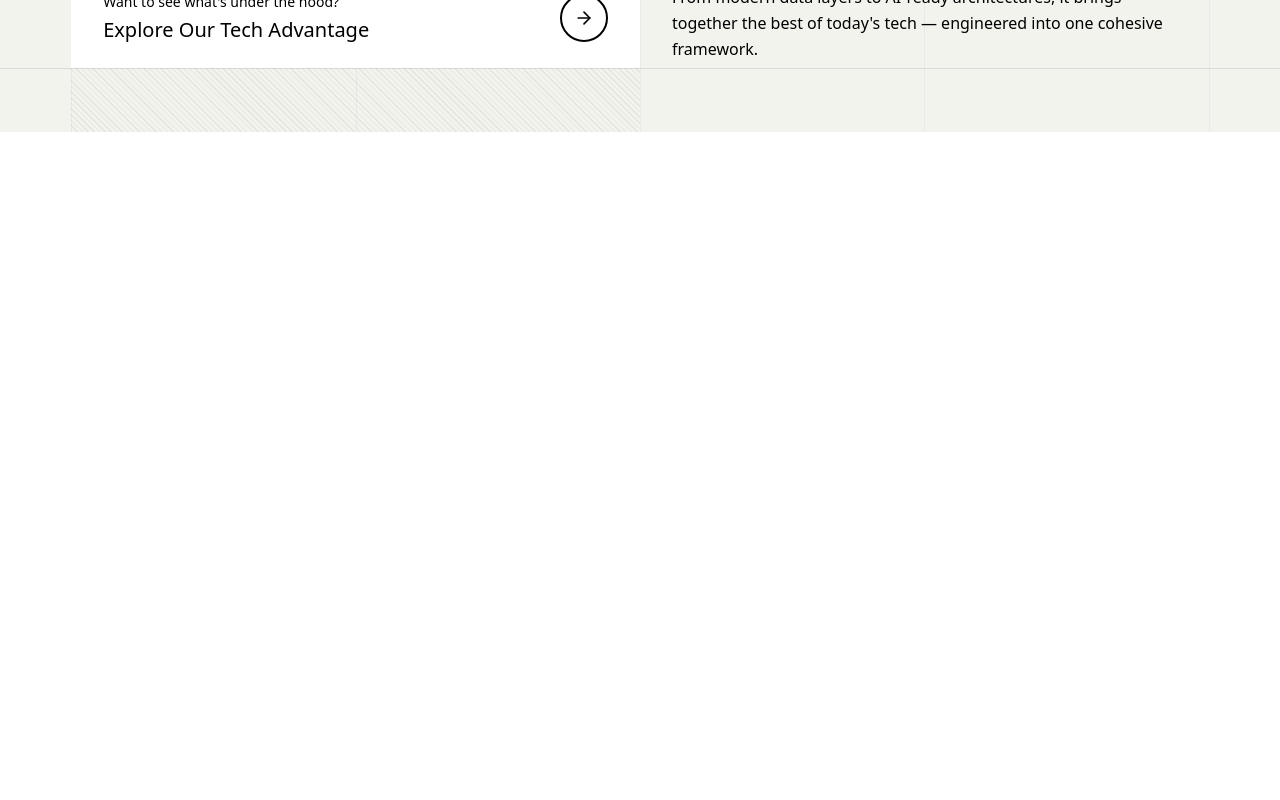
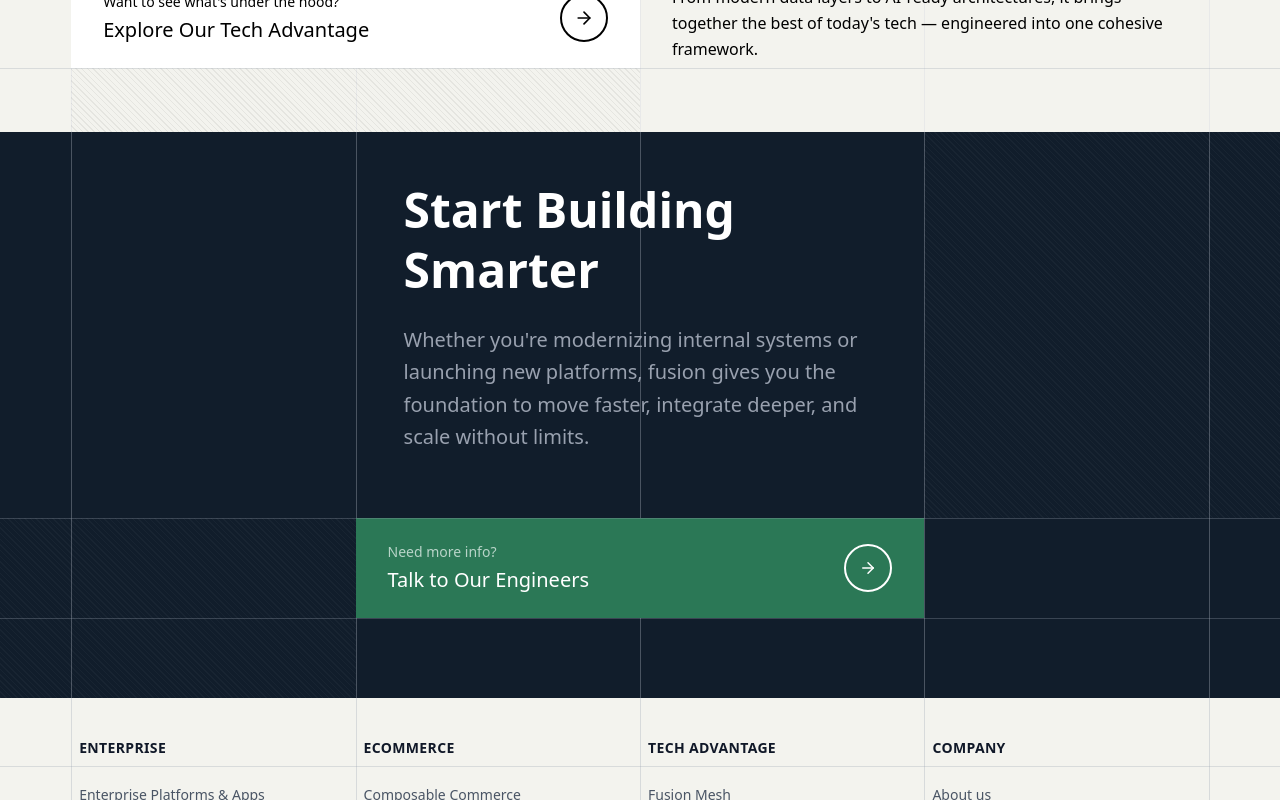
Before and after one commit to abdullah-fareed1/synergic, a Next.js app: page /fusionmesh in a window 1280 px wide. Shown: the part 3920-4720 px from the top of the page. Before the commit the page ends 4052 px from the top, so only its background shows below. Built offline with nearby package versions, Linux system fonts and the light colour scheme.

Commit message:
FusionMesh Page: Completed

```diff
--- a/app/fusionmesh/page.tsx
+++ b/app/fusionmesh/page.tsx
@@ -2,6 +2,7 @@
 import FusionMeshGlanceSection from "./sections/FusionMeshGlanceSection";
 import HeroSection from "./sections/HeroSection";
 import SolutionsSection from "./sections/SolutionsSection";
+import StartBuildingSmarterSection from "./sections/StartBuildingSmarterSection";
 import WhyFusionMeshSection from "./sections/WhyFusionMeshSection";
 
 export default function FusionMesh() {
@@ -11,7 +12,8 @@
       <FusionMeshGlanceSection />
       <WhyFusionMeshSection />
       <SolutionsSection />
-      {/* <Footer /> */}
+      <StartBuildingSmarterSection />
+      <Footer />
     </main>
   );
 }
--- a/app/fusionmesh/sections/SolutionsSection.tsx
+++ b/app/fusionmesh/sections/SolutionsSection.tsx
@@ -1,9 +1,33 @@
-import React from "react";
+"use client";
+
+import React, { useRef, useEffect, useState } from "react";
 import { GridSection, GridContainer, GridCol } from "../../components/grid";
 
 const SolutionsSection = () => {
   const stripePattern =
     "repeating-linear-gradient(45deg, rgba(0, 0, 0, 0.06) 0px, rgba(0, 0, 0, 0.06) 1px, transparent 1px, transparent 4px)";
+
+  const sectionRef = useRef<HTMLDivElement>(null);
+  const buttonRef = useRef<HTMLDivElement>(null);
+  const [buttonTopPosition, setButtonTopPosition] = useState('0px');
+  const [buttonHeight, setButtonHeight] = useState('89px');
+
+  useEffect(() => {
+    const updateButtonPosition = () => {
+      if (sectionRef.current && buttonRef.current) {
+        const sectionRect = sectionRef.current.getBoundingClientRect();
+        const buttonRect = buttonRef.current.getBoundingClientRect();
+        const buttonTopRelative = buttonRect.top - sectionRect.top;
+        setButtonTopPosition(`${buttonTopRelative}px`);
+        setButtonHeight(`${buttonRect.height}px`);
+      }
+    };
+
+    updateButtonPosition();
+    window.addEventListener('resize', updateButtonPosition);
+    setTimeout(updateButtonPosition, 100);
+    return () => window.removeEventListener('resize', updateButtonPosition);
+  }, []);
 
   const solutions = [
     {
@@ -47,6 +71,7 @@
 
   return (
     <div className="bg-[#F3F3EE]">
+      {/* Desktop Grid Layout */}
       <GridSection
         showLines={[true, true, true, true, true]}
         bgColor="bg-[#F3F3EE]"
@@ -138,24 +163,28 @@
           </GridCol>
         </GridContainer>
       </GridSection>
+
+      {/* Desktop Grid Layout - Second Section */}
       <GridSection
         showLines={[true, true, true, true, true]}
         bgColor="bg-[#F3F3EE]"
         className="relative hidden lg:block"
         minHeight="450px"
       >
+        <div ref={sectionRef} className="relative w-full h-full">
           <div
             className="hidden lg:block absolute left-0 right-0 h-px bg-gray-400 opacity-30"
             style={{ top: "1px", zIndex: 2 }}
           />
+
           <div
             className="hidden lg:block absolute left-0 right-0 h-px bg-gray-400 opacity-30"
-          style={{ bottom: "165px", zIndex: 2 }}
+            style={{ top: buttonTopPosition, zIndex: 6 }}
           />
 
           <div
             className="hidden lg:block absolute left-0 right-0 h-px bg-gray-400 opacity-30"
-          style={{ bottom: "63px", zIndex: 2 }}
+            style={{ top: `calc(${buttonTopPosition} + ${buttonHeight})`, zIndex: 6 }}
           />
 
           <GridContainer className="items-stretch min-h-[450px]">
@@ -172,8 +201,8 @@
                 </h2>
               </div>
 
-            <div>
-              <button className="w-full flex items-center justify-between px-8 py-6 bg-white text-black text-lg transition-all duration-300 hover:bg-gray-50">
+              <div ref={buttonRef}>
+                <button className="w-full flex items-center justify-between px-8 py-6 bg-white text-black text-lg cursor-pointer">
                   <div className="flex flex-col items-start">
                     <span className="text-sm text-black mb-1">
                       Want to see what's under the hood?
@@ -217,8 +246,10 @@
               </div>
             </GridCol>
           </GridContainer>
+        </div>
       </GridSection>
 
+      {/* Mobile Layout */}
       <section className="lg:hidden">
         <div className="px-6 pt-8 pb-8">
           <h2 className="text-4xl font-extrabold text-black leading-tight mb-4">
@@ -273,7 +304,7 @@
             <span className="text-xs text-black mb-1">
               Need a custom mix? We'll design the right stack.
             </span>
-            <span className="text-lg font-normal">
+            <span className="text-lg">
               Start your unique commerce platform
             </span>
           </div>
--- /dev/null
+++ b/app/fusionmesh/sections/StartBuildingSmarterSection.tsx
@@ -0,0 +1,192 @@
+"use client";
+
+import React, { useRef, useEffect, useState } from "react";
+import { GridSection, GridContainer, GridCol } from "../../components/grid";
+
+const StartBuildingSmarterSection = () => {
+  const stripePattern =
+    "repeating-linear-gradient(45deg, rgba(255, 255, 255, 0.03) 0px, rgba(255, 255, 255, 0.03) 1px, transparent 1px, transparent 4px)";
+  const sectionRef = useRef<HTMLDivElement>(null);
+  const buttonRef = useRef<HTMLDivElement>(null);
+  const [buttonTopPosition, setButtonTopPosition] = useState("50%");
+  const [buttonHeight, setButtonHeight] = useState("80px");
+
+  useEffect(() => {
+    const updateButtonPosition = () => {
+      if (sectionRef.current && buttonRef.current) {
+        const sectionRect = sectionRef.current.getBoundingClientRect();
+        const buttonRect = buttonRef.current.getBoundingClientRect();
+        const buttonTopRelative = buttonRect.top - sectionRect.top;
+        const percentagePosition =
+          (buttonTopRelative / sectionRect.height) * 100;
+        setButtonTopPosition(`${percentagePosition}%`);
+        setButtonHeight(`${buttonRect.height}px`);
+      }
+    };
+
+    updateButtonPosition();
+    window.addEventListener("resize", updateButtonPosition);
+    setTimeout(updateButtonPosition, 100);
+    return () => window.removeEventListener("resize", updateButtonPosition);
+  }, []);
+
+  return (
+    <>
+      {/* Desktop Grid Layout */}
+      <GridSection
+        showLines={[true, true, true, true, true]}
+        bgColor="bg-[#111D2B]"
+        className="relative"
+        desktopOnly={true}
+      >
+        <div ref={sectionRef} className="relative w-full h-full">
+          <div
+            className="hidden lg:block absolute left-0"
+            style={{
+              width: "27.78%",
+              background: stripePattern,
+              top: "auto",
+              bottom: 0,
+              height: `calc(100% - ${buttonTopPosition})`,
+              zIndex: 1,
+            }}
+          />
+
+          <div
+            className="hidden lg:block absolute right-0"
+            style={{
+              width: "27.78%",
+              background: stripePattern,
+              top: 0,
+              height: buttonTopPosition,
+              zIndex: 1,
+            }}
+          />
+
+          <div className="relative z-10 flex flex-col min-h-[50vh]">
+            <div className="flex-1 flex items-center pt-12 pb-16">
+              <GridContainer className="w-full">
+                <GridCol span="A" className="h-full">
+                  <div />
+                </GridCol>
+
+                <GridCol span="BC" className="flex items-center">
+                  <div className="px-12">
+                    <h2 className="text-white text-5xl font-bold mb-6 leading-tight">
+                      Start Building Smarter
+                    </h2>
+                    <p className="text-gray-400 text-xl leading-relaxed max-w-2xl">
+                      Whether you're modernizing internal systems or launching
+                      new platforms, fusion gives you the foundation to move
+                      faster, integrate deeper, and scale without limits.
+                    </p>
+                  </div>
+                </GridCol>
+
+                <GridCol span="D" className="h-full">
+                  <div />
+                </GridCol>
+              </GridContainer>
+            </div>
+
+            <div className="relative" style={{ paddingBottom: "80px" }}>
+              <div className="flex items-center justify-center">
+                <div
+                  ref={buttonRef}
+                  style={{
+                    width: "44.44%",
+                    marginLeft: "0",
+                  }}
+                >
+                  <div
+                    className="hidden lg:block absolute left-0 right-0 h-px bg-gray-400 opacity-30"
+                    style={{
+                      top: "0",
+                      zIndex: 6,
+                    }}
+                  />
+
+                  <div className="relative overflow-hidden bg-[#2B7856] cursor-pointer">
+                    <div className="flex items-center justify-between px-8 py-6">
+                      <div className="flex flex-col">
+                        <span className="text-[#B8D4C8] text-sm mb-1">
+                          Need more info?
+                        </span>
+                        <span className="text-white text-xl">
+                          Talk to Our Engineers
+                        </span>
+                      </div>
+                      <div className="w-12 h-12 rounded-full border-2 border-white flex items-center justify-center shrink-0 ml-4">
+                        <svg
+                          width="18"
+                          height="18"
+                          viewBox="0 0 24 24"
+                          fill="none"
+                          stroke="white"
+                          strokeWidth="2"
+                          strokeLinecap="round"
+                          strokeLinejoin="round"
+                        >
+                          <line x1="5" y1="12" x2="19" y2="12"></line>
+                          <polyline points="12 5 19 12 12 19"></polyline>
+                        </svg>
+                      </div>
+                    </div>
+                  </div>
+
+                  <div
+                    className="hidden lg:block absolute left-0 right-0 h-px bg-gray-400 opacity-30"
+                    style={{
+                      top: buttonHeight,
+                      zIndex: 6,
+                    }}
+                  />
+                </div>
+              </div>
+            </div>
+          </div>
+        </div>
+      </GridSection>
+
+      {/* Mobile Layout */}
+      <section className="lg:hidden bg-[#111D2B] px-6 pt-12 pb-0">
+        <h2 className="text-white text-3xl font-bold mb-4">
+          Start Building Smarter
+        </h2>
+        <p className="text-gray-400 text-base leading-relaxed mb-8">
+          Whether you're modernizing internal systems or launching new
+          platforms, fusion gives you the foundation to move faster, integrate
+          deeper, and scale without limits.
+        </p>
+
+        <div className="relative overflow-hidden bg-[#2B7856] cursor-pointer -mx-6">
+          <div className="flex items-center justify-between px-6 py-5">
+            <div className="flex flex-col">
+              <span className="text-[#B8D4C8] text-xs mb-1">
+                Need more info?
+              </span>
+              <span className="text-white text-lg">Talk to Our Engineers</span>
+            </div>
+            <div className="w-12 h-12 rounded-full border-2 border-white flex items-center justify-center shrink-0 ml-4">
+              <svg
+                width="18"
+                height="18"
+                viewBox="0 0 24 24"
+                fill="none"
+                stroke="white"
+                strokeWidth="2"
+                strokeLinecap="round"
+                strokeLinejoin="round"
+              >
+                <line x1="5" y1="12" x2="19" y2="12"></line>
+                <polyline points="12 5 19 12 12 19"></polyline>
+              </svg>
+            </div>
+          </div>
+        </div>
+      </section>
+    </>
+  );
+};
+
+export default StartBuildingSmarterSection;
```
Lines whose indentation alone changed are shown as unchanged.
